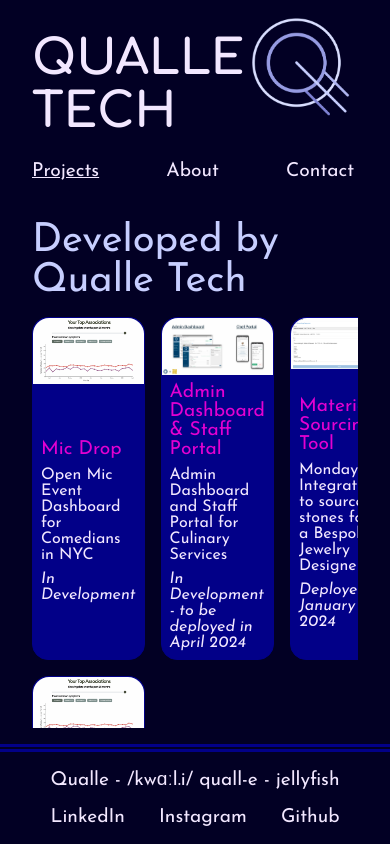
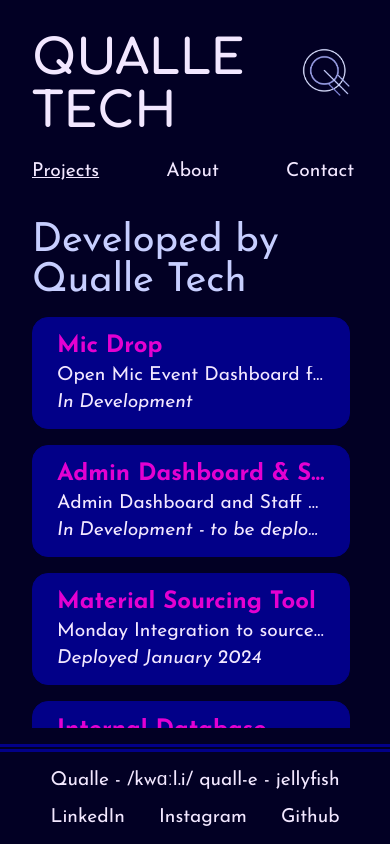
Before and after one commit to qualletech/2024, a Next.js app: page /projects in a window 390 px wide. Built offline with nearby package versions, Linux system fonts and the light colour scheme.

Commit message:
Update styling for additional breakpoint:

```diff
--- a/app/layouts/homepage.tsx
+++ b/app/layouts/homepage.tsx
@@ -44,6 +44,9 @@ const BodyContainer = styled.div`
   background: ${theme.colors.backgroundLight};
   padding: 5vh 5vw;
   overflow: hidden;
+  @media screen and (max-width: 769px) and (orientation: portrait) {
+    padding: 4rem 2rem;
+  }
 `
 
 const floatAnimation = keyframes`
@@ -98,6 +101,10 @@ const SubTitle = styled.p`
     bottom: 1rem;
     left: 2.5rem;
   }
+  @media screen and (max-width: 769px) and (orientation: portrait) {
+    font-size: 1rem;
+    bottom: 1.5rem;
+  }
 `
 
 const SideBar = styled.div`
@@ -117,6 +124,10 @@ const SideBar = styled.div`
     justify-content: space-between;
     height: auto;
   }
+  @media screen and (max-width: 769px) and (orientation: portrait) {
+    padding: 0 1rem;
+    width: 90%;
+  }
 `
 
 const IconContainer = styled.a`
--- a/app/layouts/subpages.tsx
+++ b/app/layouts/subpages.tsx
@@ -92,6 +92,19 @@ const Logo = styled.div`
   @media screen and (max-width: 1023px) and (orientation: portrait) {
     top: 1rem;
     right: 2.5rem;
+  }
+  @media screen and (max-width: 769px) and (orientation: portrait) {
+    top: 3rem;
+  }
+  > img {
+    @media screen and (max-width: 1023px) and (orientation: portrait) {
+      height: 5rem;
+      width: 5rem;
+    }
+    @media screen and (max-width: 769px) and (orientation: portrait) {
+      height: 3rem;
+      width: 3rem;
+    }
   }
 `
 
--- a/app/projects/_components/Card.tsx
+++ b/app/projects/_components/Card.tsx
@@ -11,17 +11,9 @@ export default function Card({ projectInfo }: { projectInfo: ProjectInfo }) {
 
   return (
     <CardContainer onClick={() => router.push(path)}>
-      <Image
-        src={coverImg}
-        alt={alt}
-        width={300}
-        height={200}
-        style={{
-          borderRadius: "1rem 1rem 0 0 ",
-          width: "100%",
-          height: "auto",
-        }}
-      />
+      <ImageContainer>
+        <Image src={coverImg} alt={alt} width={400} height={200} />
+      </ImageContainer>
       <Info>
         <CardTitle>{title}</CardTitle>
         <p>{desc}</p>
@@ -42,15 +34,62 @@ const CardContainer = styled.div`
   &:hover {
     opacity: 80%;
   }
+  @media screen and (max-width: 1023px) and (orientation: portrait) {
+    grid-template-columns: 1fr 2fr;
+    align-items: center;
+    grid-gap: 1rem;
+  }
+  @media screen and (max-width: 769px) and (orientation: portrait) {
+    grid-template-columns: 1fr;
+    padding: 1rem;
+  }
+`
+const ImageContainer = styled.div`
+  font-size: 0;
+  box-sizing: content-box;
+  @media screen and (max-width: 769px) and (orientation: portrait) {
+    display: none;
+  }
+  > img {
+    border-radius: 1rem 1rem 0 0;
+    width: 100%;
+    height: auto;
+
+    @media screen and (max-width: 1023px) and (orientation: portrait) {
+      border-radius: 1rem 0 0 1rem;
+    }
+  }
 `
 
-const CardTitle = styled.p`
+const CardTitle = styled.h5`
   font-size: 1.2rem;
   color: ${({ theme }) => theme.colors.interactionDark};
+  @media screen and (max-width: 1023px) and (orientation: portrait) {
+    font-size: 1.5rem;
+  }
+  @media screen and (max-width: 769px) and (orientation: portrait) {
+    white-space: nowrap;
+    overflow: hidden;
+    text-overflow: ellipsis;
+  }
 `
 
 const Info = styled.div`
   padding: 0 0.5rem 0.5rem 0.5rem;
   grid-gap: 0.5rem;
   display: grid;
+  @media screen and (max-width: 1023px) and (orientation: portrait) {
+    padding: 0 0.5rem;
+  }
+  > p,
+  i {
+    @media screen and (max-width: 1023px) and (orientation: portrait) {
+      font-size: 1.2rem;
+    }
+    @media screen and (max-width: 769px) and (orientation: portrait) {
+      white-space: nowrap;
+      overflow: hidden;
+      text-overflow: ellipsis;
+    }
+  }
 `
--- a/app/projects/page.tsx
+++ b/app/projects/page.tsx
@@ -28,4 +28,7 @@ const Columns = styled.div`
   grid-gap: 1rem;
   overflow: auto;
   padding-right: 0.5rem;
+  @media screen and (max-width: 1023px) and (orientation: portrait) {
+    grid-template-columns: unset;
+  }
 `
```
Also changed, not shown: app/page.tsx (+8 -0 lines).
